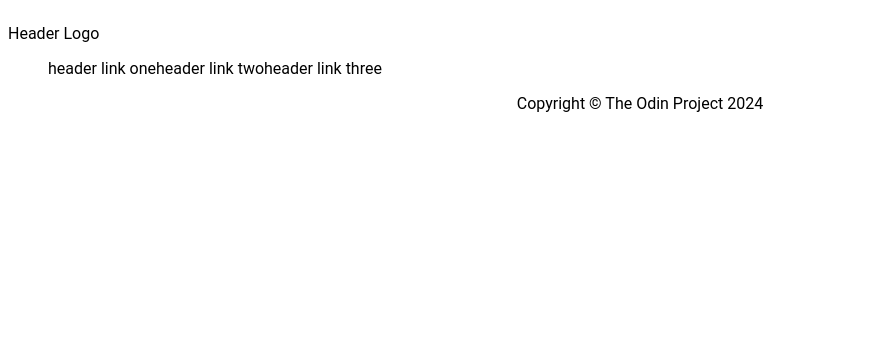
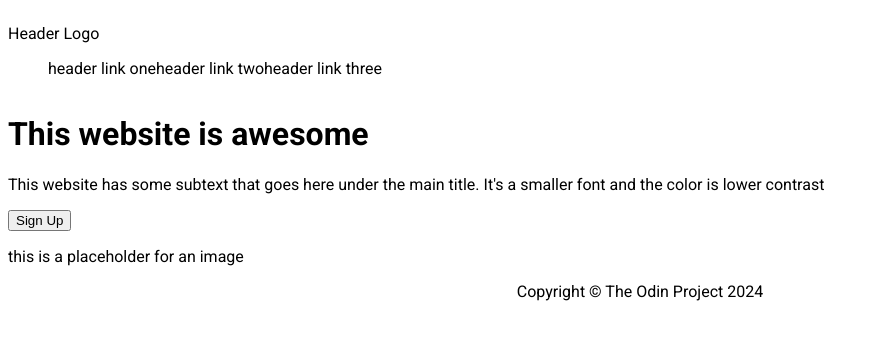
Before and after one commit to kian-tamjidi04/landing-page, a plain HTML site: page index.html in a window 1280 px wide. Shown: the whole page, without its empty margins (0-879 px from the left). Drawn offline with Linux system fonts and the light colour scheme.

Commit message:
Add roboto font and content for section 2

```diff
--- a/index.html
+++ b/index.html
@@ -3,6 +3,11 @@
     <head>
         <meta charset="UTF-8">
         <link rel="stylesheet" href="styles.css">
+
+        <!-- Get Roboto font -->
+        <link rel="preconnect" href="https://fonts.googleapis.com">
+        <link rel="preconnect" href="https://fonts.gstatic.com" crossorigin>
+        <link href="https://fonts.googleapis.com/css2?family=Roboto:ital,wght@0,100;0,300;0,400;0,500;0,700;0,900;1,100;1,300;1,400;1,500;1,700;1,900&display=swap" rel="stylesheet">
         <title>Landing Page</title>
     </head>
     <body>
@@ -18,7 +23,12 @@
                 </header>
             </div>
             <div class="section2">
-
+                <div class="left">
+                    <h1>This website is awesome</h1>
+                    <p>This website has some subtext that goes here under the main title. It's a smaller font and the color is lower contrast</p>
+                    <button class="signup header">Sign Up</button>
+                </div>
+                <p>this is a placeholder for an image</p>
             </div>
             <div class="section3">
 
```
